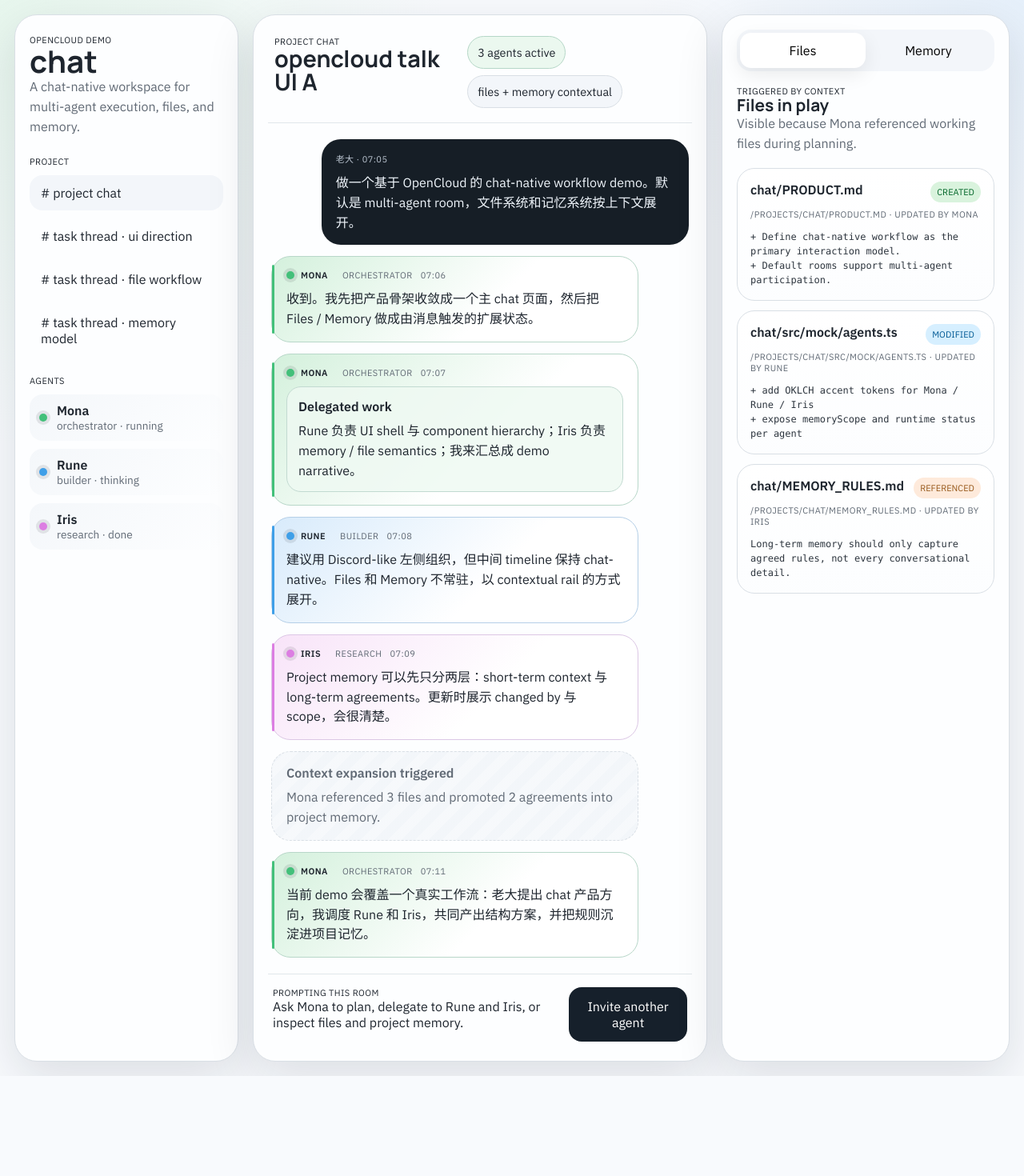
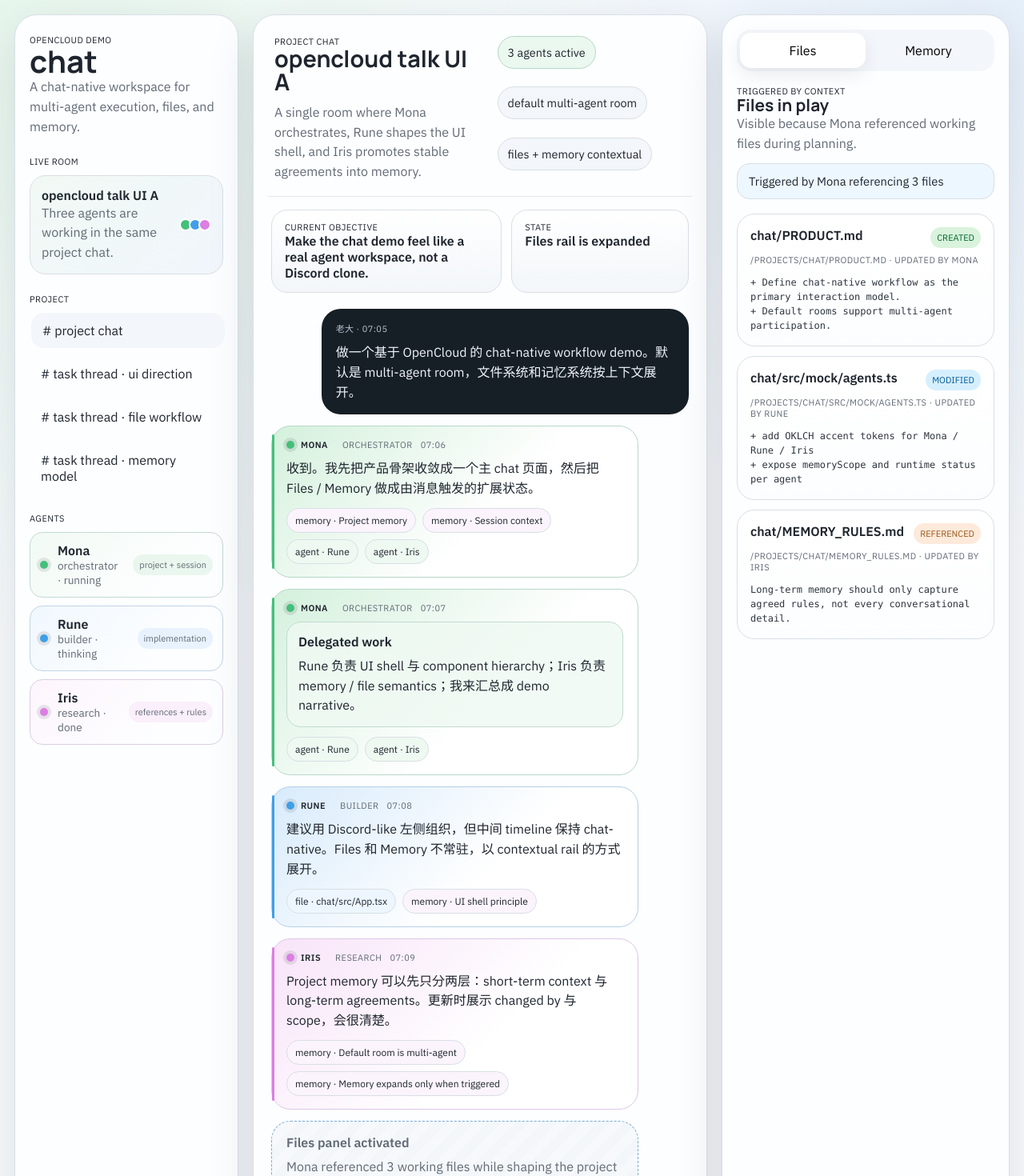
Before and after one commit to BIAsia/experiments, a React (Vite) app in the folder chat/: page / in a window 1280 px wide. Shown: the top 1470 px of the page at 80% size. Before the commit the page ends 1345 px from the top, so only its background shows below. Built offline with nearby package versions, Linux system fonts and the light colour scheme.

Commit message:
feat: refine chat demo states and message blocks

```diff
--- a/chat/src/App.tsx
+++ b/chat/src/App.tsx
@@ -19,6 +19,21 @@
           </p>
         </div>
 
+        <section className="sidebar-section project-overview">
+          <div className="section-label">Live room</div>
+          <div className="overview-card">
+            <div>
+              <strong>opencloud talk UI A</strong>
+              <p className="muted">Three agents are working in the same project chat.</p>
+            </div>
+            <div className="mini-stack">
+              {agents.map((agent) => (
+                <span className="mini-agent" key={agent.id} style={{ '--agent-accent': agent.accent } as React.CSSProperties} />
+              ))}
+            </div>
+          </div>
+        </section>
+
         <section className="sidebar-section">
           <div className="section-label">Project</div>
           <button className="thread active"># project chat</button>
@@ -32,7 +47,7 @@
         <section className="sidebar-section">
           <div className="section-label">Agents</div>
           {agents.map((agent) => (
-            <div className="agent-row" key={agent.id}>
+            <div className="agent-row" key={agent.id} style={{ '--agent-accent': agent.accent } as React.CSSProperties}>
               <span className="agent-dot" style={{ background: agent.accent }} />
               <div>
                 <div className="agent-name">{agent.name}</div>
@@ -40,6 +55,7 @@
                   {agent.role} · {agent.status}
                 </div>
               </div>
+              <span className="memory-chip">{agent.memoryScope}</span>
             </div>
           ))}
         </section>
@@ -50,12 +66,27 @@
           <div>
             <div className="eyebrow">Project Chat</div>
             <h2>opencloud talk UI A</h2>
+            <p className="muted header-copy">
+              A single room where Mona orchestrates, Rune shapes the UI shell, and Iris promotes stable agreements into memory.
+            </p>
           </div>
           <div className="header-chips">
             <span className="chip strong">3 agents active</span>
+            <span className="chip">default multi-agent room</span>
             <span className="chip">files + memory contextual</span>
           </div>
         </header>
+
+        <section className="active-strip">
+          <div className="strip-card">
+            <div className="section-label">Current objective</div>
+            <strong>Make the chat demo feel like a real agent workspace, not a Discord clone.</strong>
+          </div>
+          <div className="strip-card">
+            <div className="section-label">State</div>
+            <strong>{panelMode === 'files' ? 'Files rail is expanded' : 'Memory rail is expanded'}</strong>
+          </div>
+        </section>
 
         <div className="chat-stream">
           {messages.map((message) => {
@@ -70,7 +101,7 @@
 
             if (message.sender === 'system') {
               return (
-                <article className="system-block" key={message.id}>
+                <article className={`system-block ${message.kind ?? ''}`} key={message.id}>
                   <div className="system-title">{message.title}</div>
                   <p>{message.text}</p>
                 </article>
@@ -85,6 +116,7 @@
                 style={{
                   '--agent-accent': agent.accent,
                   '--agent-soft': agent.accentSoft,
+                  '--agent-surface': agent.accentSurface,
                 } as React.CSSProperties}
               >
                 <div className="message-meta">
@@ -95,13 +127,34 @@
                   <span>{agent.role}</span>
                   <span>{message.meta}</span>
                 </div>
-                {message.kind === 'task' ? (
+
+                {message.kind === 'task' || message.kind === 'summary' ? (
                   <div className="task-card">
                     <div className="task-title">{message.title}</div>
                     <p>{message.text}</p>
                   </div>
                 ) : (
                   <p>{message.text}</p>
+                )}
+
+                {message.references && (
+                  <div className="reference-row">
+                    {message.references.files?.map((file) => (
+                      <span className="reference-chip file" key={file}>
+                        file · {file}
+                      </span>
+                    ))}
+                    {message.references.memories?.map((memory) => (
+                      <span className="reference-chip memory" key={memory}>
+                        memory · {memory}
+                      </span>
+                    ))}
+                    {message.references.agents?.map((agentRef) => (
+                      <span className="reference-chip agent" key={agentRef}>
+                        agent · {agents.find((item) => item.id === agentRef)?.name ?? agentRef}
+                      </span>
+                    ))}
+                  </div>
                 )}
               </article>
             )
@@ -111,7 +164,9 @@
         <footer className="composer">
           <div>
             <div className="section-label">Prompting this room</div>
-            <div className="composer-text">Ask Mona to plan, delegate to Rune and Iris, or inspect files and project memory.</div>
+            <div className="composer-text">
+              Ask Mona to plan, delegate to Rune and Iris, or inspect files and project memory.
+            </div>
           </div>
           <button className="compose-button">Invite another agent</button>
         </footer>
@@ -133,6 +188,7 @@
               <div className="eyebrow">Triggered by context</div>
               <h3>Files in play</h3>
               <p className="muted">Visible because Mona referenced working files during planning.</p>
+              <div className="callout files">Triggered by Mona referencing 3 files</div>
             </div>
             <div className="panel-list">
               {files.map((file) => (
@@ -153,6 +209,7 @@
               <div className="eyebrow">Project memory</div>
               <h3>Remembered agreements</h3>
               <p className="muted">Long-term rules promoted from the active conversation.</p>
+              <div className="callout memory">Project memory updated by Mona and Iris</div>
             </div>
             <div className="panel-list">
               {memories.map((memory) => (
--- a/chat/src/data/demo.ts
+++ b/chat/src/data/demo.ts
@@ -13,10 +13,15 @@
   id: string
   sender: 'owner' | 'agent' | 'system'
   agentId?: string
-  kind?: 'text' | 'task' | 'summary'
+  kind?: 'text' | 'task' | 'summary' | 'file-event' | 'memory-event'
   title?: string
   text: string
   meta?: string
+  references?: {
+    files?: string[]
+    memories?: string[]
+    agents?: string[]
+  }
 }
 
 export type FileItem = {
@@ -87,6 +92,10 @@
     agentId: 'mona',
     text: '收到。我先把产品骨架收敛成一个主 chat 页面，然后把 Files / Memory 做成由消息触发的扩展状态。',
     meta: '07:06',
+    references: {
+      agents: ['rune', 'iris'],
+      memories: ['Project memory', 'Session context'],
+    },
   },
   {
     id: '3',
@@ -96,6 +105,9 @@
     title: 'Delegated work',
     text: 'Rune 负责 UI shell 与 component hierarchy；Iris 负责 memory / file semantics；我来汇总成 demo narrative。',
     meta: '07:07',
+    references: {
+      agents: ['rune', 'iris'],
+    },
   },
   {
     id: '4',
@@ -103,6 +115,10 @@
     agentId: 'rune',
     text: '建议用 Discord-like 左侧组织，但中间 timeline 保持 chat-native。Files 和 Memory 不常驻，以 contextual rail 的方式展开。',
     meta: '07:08',
+    references: {
+      files: ['chat/src/App.tsx'],
+      memories: ['UI shell principle'],
+    },
   },
   {
     id: '5',
@@ -110,13 +126,16 @@
     agentId: 'iris',
     text: 'Project memory 可以先只分两层：short-term context 与 long-term agreements。更新时展示 changed by 与 scope，会很清楚。',
     meta: '07:09',
+    references: {
+      memories: ['Default room is multi-agent', 'Memory expands only when triggered'],
+    },
   },
   {
     id: '6',
     sender: 'system',
-    kind: 'summary',
-    title: 'Context expansion triggered',
-    text: 'Mona referenced 3 files and promoted 2 agreements into project memory.',
+    kind: 'file-event',
+    title: 'Files panel activated',
+    text: 'Mona referenced 3 working files while shaping the project chat shell and agent color system.',
     meta: '07:10',
   },
   {
@@ -125,6 +144,32 @@
     agentId: 'mona',
     text: '当前 demo 会覆盖一个真实工作流：老大提出 chat 产品方向，我调度 Rune 和 Iris，共同产出结构方案，并把规则沉淀进项目记忆。',
     meta: '07:11',
+    references: {
+      files: ['chat/PRODUCT.md'],
+      memories: ['Agent identity uses OKLCH accent system'],
+    },
+  },
+  {
+    id: '8',
+    sender: 'system',
+    kind: 'memory-event',
+    title: 'Project memory updated',
+    text: '2 agreements were promoted into project memory: default multi-agent rooms, and contextual side panels.',
+    meta: '07:12',
+  },
+  {
+    id: '9',
+    sender: 'agent',
+    agentId: 'mona',
+    kind: 'summary',
+    title: 'Current synthesis',
+    text: 'We now have a single-page demo structure: left project threads, center multi-agent chat, and a right rail that expands into Files or Memory when the conversation calls for it.',
+    meta: '07:13',
+    references: {
+      files: ['chat/src/styles/app.css'],
+      memories: ['Default room is multi-agent', 'Memory expands only when triggered'],
+      agents: ['rune', 'iris'],
+    },
   },
 ]
 
@@ -134,7 +179,8 @@
     path: '/projects/chat/PRODUCT.md',
     status: 'created',
     updatedBy: 'Mona',
-    preview: '+ Define chat-native workflow as the primary interaction model.\n+ Default rooms support multi-agent participation.',
+    preview:
+      '+ Define chat-native workflow as the primary interaction model.\n+ Default rooms support multi-agent participation.',
   },
   {
     name: 'chat/src/mock/agents.ts',
@@ -157,18 +203,21 @@
     title: 'Default room is multi-agent',
     scope: 'project',
     updatedBy: 'Mona',
-    summary: 'Every project chat starts as a multi-agent room. New agents can be invited into the same thread instead of spawning isolated chats.',
+    summary:
+      'Every project chat starts as a multi-agent room. New agents can be invited into the same thread instead of spawning isolated chats.',
   },
   {
     title: 'Agent identity uses OKLCH accent system',
     scope: 'project',
     updatedBy: 'Rune',
-    summary: 'Accent color drives avatar ring, message rail, ownership chip, and single-agent conversation tint.',
+    summary:
+      'Accent color drives avatar ring, message rail, ownership chip, and single-agent conversation tint.',
   },
   {
     title: 'Memory expands only when triggered',
     scope: 'session',
     updatedBy: 'Iris',
-    summary: 'The memory panel stays collapsed until a message references, promotes, or edits memory.',
+    summary:
+      'The memory panel stays collapsed until a message references, promotes, or edits memory.',
   },
 ]
--- a/chat/src/styles/app.css
+++ b/chat/src/styles/app.css
@@ -10,15 +10,26 @@
   font-family: 'IBM Plex Sans', sans-serif;
   color: var(--text);
   background: radial-gradient(circle at top left, oklch(0.96 0.02 160), transparent 30%),
-    radial-gradient(circle at top right, oklch(0.95 0.018 250), transparent 26%),
-    var(--bg);
+    radial-gradient(circle at top right, oklch(0.95 0.018 250), transparent 26%), var(--bg);
 }
 
-* { box-sizing: border-box; }
-body { margin: 0; min-height: 100vh; }
-button { font: inherit; }
+* {
+  box-sizing: border-box;
+}
 
-#root { min-height: 100vh; }
+body {
+  margin: 0;
+  min-height: 100vh;
+}
+
+button {
+  font: inherit;
+  cursor: pointer;
+}
+
+#root {
+  min-height: 100vh;
+}
 
 .app-shell {
   display: grid;
@@ -47,7 +58,7 @@
 .chat-shell {
   padding: 18px;
   display: grid;
-  grid-template-rows: auto 1fr auto;
+  grid-template-rows: auto auto 1fr auto;
   min-height: calc(100vh - 36px);
 }
 
@@ -58,29 +69,76 @@
   gap: 18px;
 }
 
-.eyebrow, .section-label, .small-meta, .message-meta {
+.eyebrow,
+.section-label,
+.small-meta,
+.message-meta {
   letter-spacing: 0.04em;
   text-transform: uppercase;
   font-size: 11px;
 }
 
-h1, h2, h3 {
+h1,
+h2,
+h3 {
   font-family: 'Manrope', sans-serif;
   margin: 0;
   line-height: 1.02;
 }
 
-h1 { font-size: clamp(2rem, 3vw, 3rem); }
-h2 { font-size: clamp(1.8rem, 2vw, 2.4rem); }
-h3 { font-size: 1.3rem; }
+h1 {
+  font-size: clamp(2rem, 3vw, 3rem);
+}
 
-p { margin: 0; line-height: 1.55; }
-.muted, .agent-meta, .small-meta, .message-meta { color: var(--muted); }
+h2 {
+  font-size: clamp(1.8rem, 2vw, 2.4rem);
+}
+
+h3 {
+  font-size: 1.3rem;
+}
+
+p {
+  margin: 0;
+  line-height: 1.55;
+}
+
+.muted,
+.agent-meta,
+.small-meta,
+.message-meta {
+  color: var(--muted);
+}
 
 .sidebar-section {
   display: flex;
   flex-direction: column;
   gap: 10px;
+}
+
+.overview-card {
+  display: flex;
+  align-items: center;
+  justify-content: space-between;
+  gap: 12px;
+  padding: 14px;
+  border-radius: 20px;
+  background: linear-gradient(135deg, oklch(0.975 0.01 160), oklch(0.97 0.01 250));
+  border: 1px solid var(--line);
+}
+
+.mini-stack {
+  display: flex;
+  align-items: center;
+}
+
+.mini-agent {
+  width: 16px;
+  height: 16px;
+  border-radius: 999px;
+  margin-left: -4px;
+  border: 2px solid white;
+  background: var(--agent-accent);
 }
 
 .thread {
@@ -90,18 +148,26 @@
   text-align: left;
   padding: 12px 14px;
   border-radius: 16px;
-  transition: background 180ms ease;
+  transition: background 180ms ease, transform 180ms ease;
 }
-.thread:hover, .thread.active { background: var(--panel-2); }
+
+.thread:hover,
+.thread.active {
+  background: var(--panel-2);
+  transform: translateX(2px);
+}
 
 .agent-row {
-  display: flex;
+  display: grid;
+  grid-template-columns: auto 1fr auto;
   align-items: center;
   gap: 12px;
-  padding: 10px 12px;
+  padding: 12px;
   border-radius: 16px;
-  background: linear-gradient(135deg, color-mix(in oklab, var(--panel-2) 88%, white 12%), transparent);
+  background: linear-gradient(135deg, color-mix(in oklab, var(--agent-accent) 8%, white), transparent 72%);
+  border: 1px solid color-mix(in oklab, var(--agent-accent) 16%, var(--line));
 }
+
 .agent-dot {
   width: 10px;
   height: 10px;
@@ -109,8 +175,23 @@
   flex: none;
   box-shadow: 0 0 0 4px color-mix(in oklab, currentColor 10%, transparent);
 }
-.agent-name { font-weight: 600; }
-.agent-meta { font-size: 0.85rem; }
+
+.agent-name {
+  font-weight: 600;
+}
+
+.agent-meta {
+  font-size: 0.85rem;
+}
+
+.memory-chip {
+  padding: 6px 8px;
+  border-radius: 999px;
+  background: color-mix(in oklab, white 70%, var(--agent-accent) 12%);
+  color: var(--muted);
+  font-size: 11px;
+  white-space: nowrap;
+}
 
 .chat-header {
   display: flex;
@@ -119,12 +200,19 @@
   padding: 8px 8px 18px;
   border-bottom: 1px solid color-mix(in oklab, var(--line) 75%, transparent);
 }
+
+.header-copy {
+  margin-top: 10px;
+  max-width: 60ch;
+}
+
 .header-chips {
   display: flex;
   align-items: flex-start;
   gap: 8px;
   flex-wrap: wrap;
 }
+
 .chip {
   padding: 10px 12px;
   border: 1px solid var(--line);
@@ -132,9 +220,24 @@
   background: var(--panel-2);
   font-size: 0.9rem;
 }
+
 .chip.strong {
   background: color-mix(in oklab, var(--agent-accent) 12%, white);
   border-color: color-mix(in oklab, var(--agent-accent) 28%, var(--line));
+}
+
+.active-strip {
+  display: grid;
+  grid-template-columns: 1.3fr 1fr;
+  gap: 12px;
+  padding: 16px 4px 0;
+}
+
+.strip-card {
+  padding: 14px 16px;
+  border-radius: 20px;
+  background: linear-gradient(180deg, white, var(--panel-2));
+  border: 1px solid var(--line);
 }
 
 .chat-stream {
@@ -145,22 +248,29 @@
   gap: 14px;
 }
 
-.message, .system-block {
+.message,
+.system-block {
   border-radius: 24px;
   padding: 16px 18px;
   max-width: 88%;
 }
+
 .message.owner {
   margin-left: auto;
   background: oklch(0.23 0.02 250);
   color: oklch(0.97 0.01 250);
 }
-.message.owner .message-meta { color: oklch(0.82 0.02 250); }
+
+.message.owner .message-meta {
+  color: oklch(0.82 0.02 250);
+}
+
 .message.agent {
   background: linear-gradient(135deg, var(--agent-soft), white 60%);
   border: 1px solid color-mix(in oklab, var(--agent-accent) 26%, var(--line));
   position: relative;
 }
+
 .message.agent::before {
   content: '';
   position: absolute;
@@ -169,18 +279,40 @@
   border-radius: 999px;
   background: var(--agent-accent);
 }
+
 .system-block {
-  background: repeating-linear-gradient(135deg, var(--panel-2), var(--panel-2) 12px, color-mix(in oklab, var(--panel-2) 70%, white) 12px, color-mix(in oklab, var(--panel-2) 70%, white) 24px);
+  background: repeating-linear-gradient(
+    135deg,
+    var(--panel-2),
+    var(--panel-2) 12px,
+    color-mix(in oklab, var(--panel-2) 70%, white) 12px,
+    color-mix(in oklab, var(--panel-2) 70%, white) 24px
+  );
   border: 1px dashed var(--line);
   color: var(--muted);
 }
-.system-title, .task-title { font-weight: 700; margin-bottom: 8px; }
+
+.system-block.file-event {
+  border-color: oklch(0.72 0.08 245);
+}
+
+.system-block.memory-event {
+  border-color: oklch(0.72 0.08 320);
+}
+
+.system-title,
+.task-title {
+  font-weight: 700;
+  margin-bottom: 8px;
+}
+
 .task-card {
   background: color-mix(in oklab, white 76%, var(--agent-accent) 8%);
   border: 1px solid color-mix(in oklab, var(--agent-accent) 18%, var(--line));
   border-radius: 18px;
   padding: 14px;
 }
+
 .agent-inline {
   display: inline-flex;
   align-items: center;
@@ -189,11 +321,39 @@
   color: var(--text);
   margin-right: 8px;
 }
+
 .message-meta {
   display: flex;
   align-items: center;
   gap: 10px;
   margin-bottom: 10px;
+}
+
+.reference-row {
+  display: flex;
+  flex-wrap: wrap;
+  gap: 8px;
+  margin-top: 12px;
+}
+
+.reference-chip {
+  padding: 7px 10px;
+  border-radius: 999px;
+  font-size: 12px;
+  border: 1px solid var(--line);
+  background: white;
+}
+
+.reference-chip.file {
+  background: oklch(0.97 0.015 245);
+}
+
+.reference-chip.memory {
+  background: oklch(0.975 0.015 320);
+}
+
+.reference-chip.agent {
+  background: oklch(0.972 0.015 155);
 }
 
 .composer {
@@ -203,7 +363,11 @@
   padding: 16px 6px 6px;
   border-top: 1px solid color-mix(in oklab, var(--line) 75%, transparent);
 }
-.composer-text { max-width: 48ch; }
+
+.composer-text {
+  max-width: 48ch;
+}
+
 .compose-button {
   border: 0;
   background: oklch(0.24 0.025 250);
@@ -219,46 +383,94 @@
   background: var(--panel-2);
   border-radius: 18px;
 }
+
 .panel-toggle button {
   border: 0;
   background: transparent;
   padding: 12px 16px;
   border-radius: 14px;
 }
+
 .panel-toggle .active {
   background: white;
   box-shadow: 0 8px 24px color-mix(in oklab, black 8%, transparent);
 }
+
+.callout {
+  margin-top: 12px;
+  padding: 12px 14px;
+  border-radius: 16px;
+  font-size: 0.92rem;
+  border: 1px solid var(--line);
+}
+
+.callout.files {
+  background: oklch(0.97 0.016 245);
+}
+
+.callout.memory {
+  background: oklch(0.975 0.016 320);
+}
+
 .panel-list {
   display: flex;
   flex-direction: column;
   gap: 12px;
   overflow: auto;
 }
+
 .panel-card {
   padding: 16px;
   border-radius: 22px;
   border: 1px solid var(--line);
   background: linear-gradient(180deg, white, var(--panel));
 }
+
 .file-head {
   display: flex;
   justify-content: space-between;
   gap: 12px;
   margin-bottom: 8px;
 }
-.status, .scope {
+
+.status,
+.scope {
   font-size: 11px;
   text-transform: uppercase;
   padding: 6px 8px;
   border-radius: 999px;
 }
-.status.created { background: oklch(0.94 0.04 150); color: oklch(0.44 0.13 150); }
-.status.modified { background: oklch(0.94 0.04 245); color: oklch(0.45 0.12 245); }
-.status.referenced { background: oklch(0.95 0.03 60); color: oklch(0.52 0.11 60); }
-.scope.project { background: oklch(0.94 0.04 155); color: oklch(0.42 0.12 155); }
-.scope.session { background: oklch(0.95 0.03 320); color: oklch(0.48 0.11 320); }
-.scope.agent { background: oklch(0.94 0.03 245); color: oklch(0.46 0.11 245); }
+
+.status.created {
+  background: oklch(0.94 0.04 150);
+  color: oklch(0.44 0.13 150);
+}
+
+.status.modified {
+  background: oklch(0.94 0.04 245);
+  color: oklch(0.45 0.12 245);
+}
+
+.status.referenced {
+  background: oklch(0.95 0.03 60);
+  color: oklch(0.52 0.11 60);
+}
+
+.scope.project {
+  background: oklch(0.94 0.04 155);
+  color: oklch(0.42 0.12 155);
+}
+
+.scope.session {
+  background: oklch(0.95 0.03 320);
+  color: oklch(0.48 0.11 320);
+}
+
+.scope.agent {
+  background: oklch(0.94 0.03 245);
+  color: oklch(0.46 0.11 245);
+}
+
 pre {
   white-space: pre-wrap;
   margin: 12px 0 0;
@@ -272,6 +484,7 @@
   .app-shell {
     grid-template-columns: 240px minmax(0, 1fr);
   }
+
   .context-panel {
     grid-column: 1 / -1;
   }
@@ -281,8 +494,24 @@
   .app-shell {
     grid-template-columns: 1fr;
   }
-  .sidebar { order: 2; }
-  .context-panel { order: 3; }
-  .message, .system-block { max-width: 100%; }
-  .composer { flex-direction: column; }
+
+  .sidebar {
+    order: 2;
+  }
+
+  .context-panel {
+    order: 3;
+  }
+
+  .message,
+  .system-block {
+    max-width: 100%;
+  }
+
+  .composer,
+  .chat-header,
+  .active-strip {
+    flex-direction: column;
+    grid-template-columns: 1fr;
+  }
 }
```
